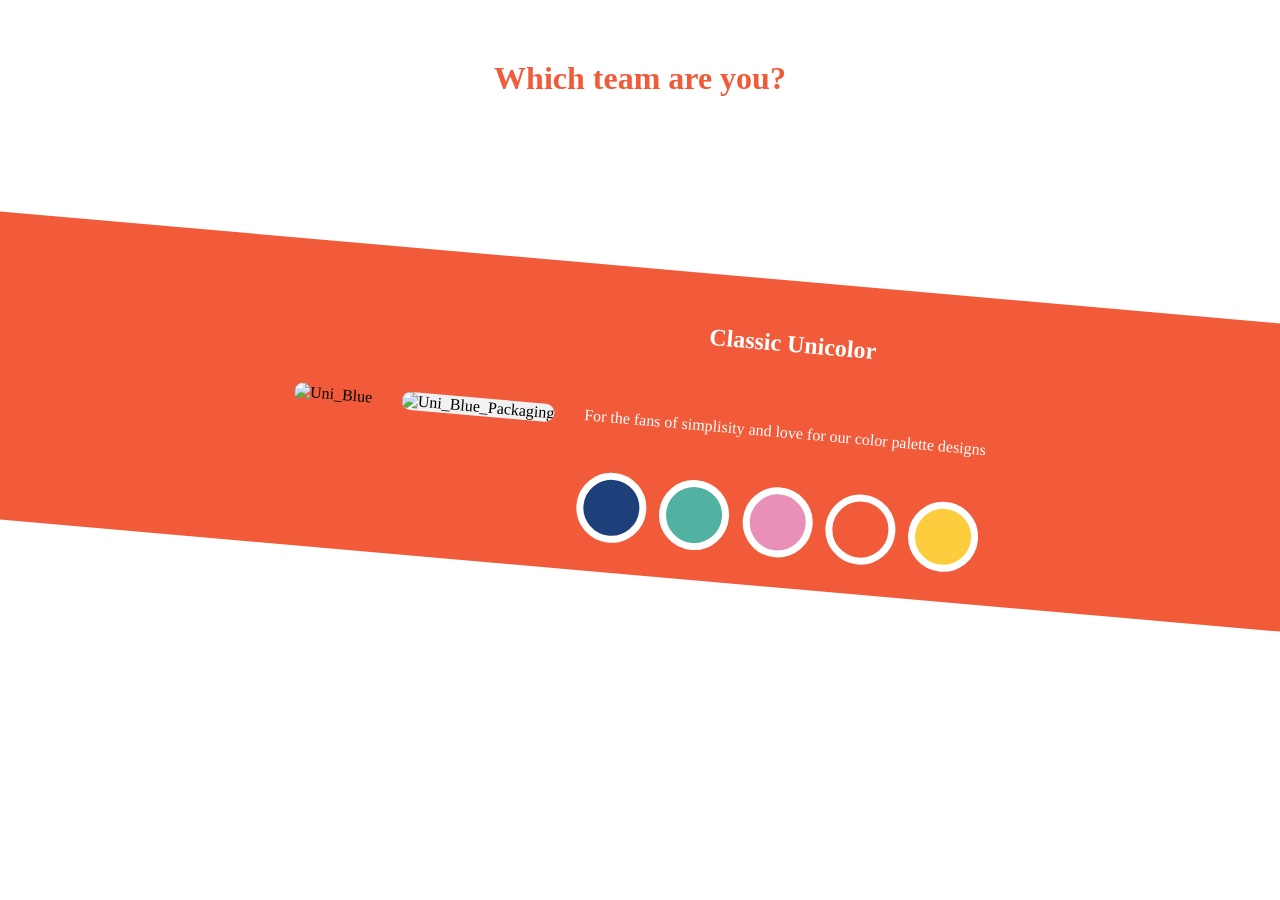
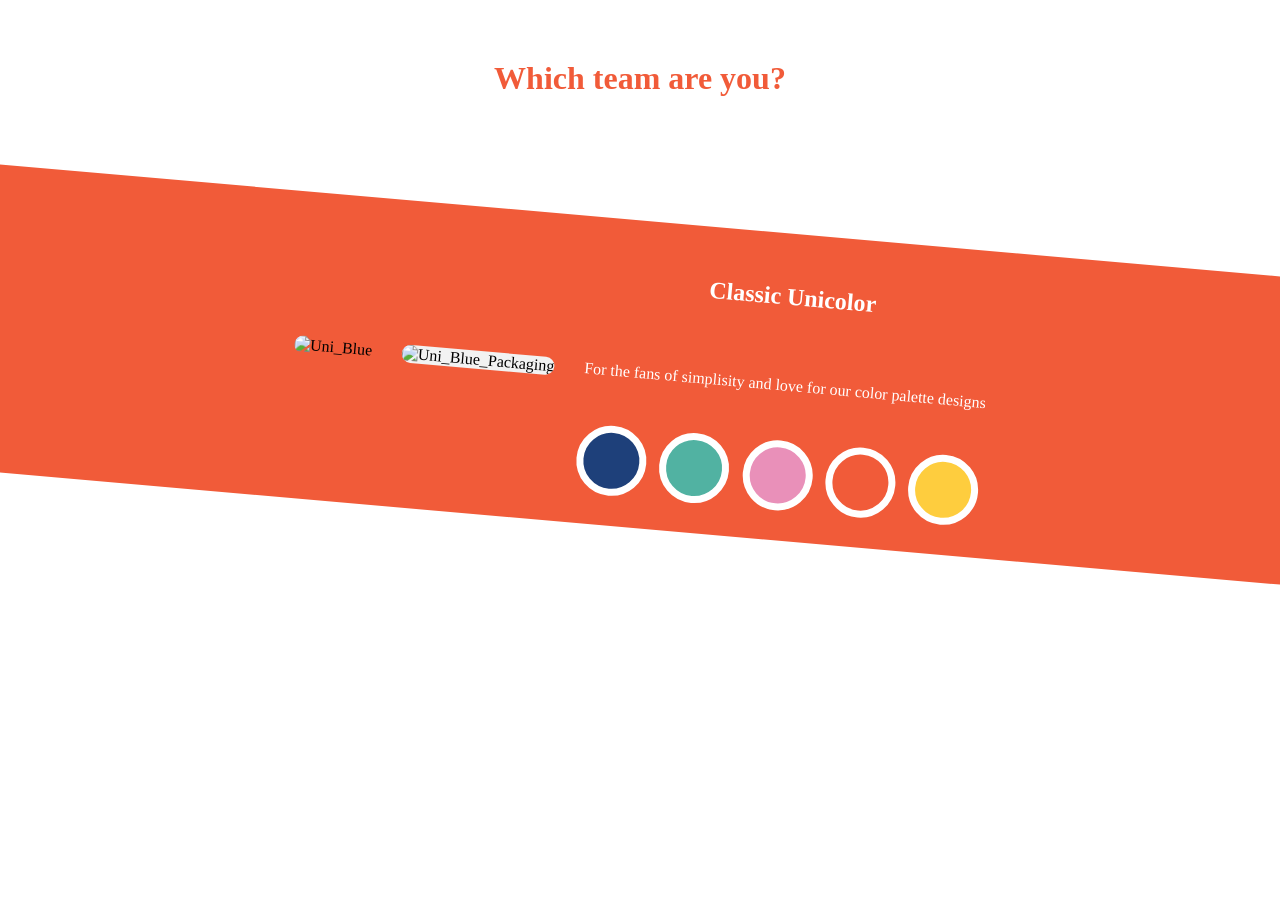

Adding of the Stripes div section and final alignments.

--- a/pages/product_page/product.css
+++ b/pages/product_page/product.css
@@ -34,6 +34,7 @@
 
     /* Special sizings for rotation porposes */
     --angle: 5deg;
+    --negative-angle: -5deg;
     --extra: calc((1 - cos(var(--angle))) * 50vw);
 }
 
@@ -60,12 +61,14 @@ h1 {
     width: 100vw;
     overflow: hidden;
     position: relative;
-    /* This padding measurement is this specific because 
-    is the difference the rotation degrees create */
-    padding-block: calc(8.7vw); /* based on sin(5°) ≈ 0.087 */
+    /* This padding measurement is in view width so it
+    doesn't change with the height but with the width of
+    the screen */
+    padding-block: 5vw;
 }
 
-.Unicolor {
+/* Unicolor and Stripes Section */
+.Unicolor, .Stripes {
     /* Display and centering content */
     display: flex;
     justify-content: center;
@@ -74,53 +77,61 @@ h1 {
     gap: var(--gap-spacing);
     padding-block: var(--gap-spacing);
     padding-inline: var(--main-spacing);
-    width: 100vw;
     /* Other Details */
     background-color: var(--red);
-    transform: rotate(5deg);
-    /* Testing Changes So there is no white spaces on the sides*/
+    /* Properties related to eliminating white spaces on the sides*/
     position: relative;
     left: -5vw;
     width: 110vw;
-    transform-origin: center;
+}
+
+.Unicolor {
+    transform: rotate(var(--angle));
+    /* This margin is specific because of testings I did
+    which gave the perfect result in this sizing */
+    margin-bottom: 8.8vw;
+}
+
+.Stripes {
+    transform: rotate(var(--negative-angle));
+}
+
+.Uni_imgs, .Stripes_Imgs {
+    display: flex;
+    gap: var(--gap-spacing);
 }
 
 .Uni_imgs {
     /* Changing the order on the flexbox so the text show at the left */
     order: 1;
+}
+
+.Uni_text, .Stripes_Text {
     display: flex;
+    flex-direction: column;
     gap: var(--gap-spacing);
+    color: white;
+    /* Max-width measurement extracted from Figma design
+    to limitate expansion of the boxes */
+    max-width: 564px;
 }
 
 .Uni_text {
     /* Changing the order on the flexbox so the text show at the right */
     order: 2;
-    display: flex;
-    flex-direction: column;
-    gap: var(--gap-spacing);
-    max-width: 564px;
-    color: white;
 }
 
 /*--------------------------------------------------------
                       4. Images
 --------------------------------------------------------*/
 
-/*.Uni_imgs img {
-    height: auto;
-    max-height: 282px;
-    width: auto;
-    max-width: 100%;
-    max-width: 422.95px;
-    object-fit: contain;
-    transition: all 0.3s ease;
-}*/
-
+/* General images properties changes */
 img {
     max-height: 282px;
     border-radius: var(--radius);
 }
 
+/* Unicolor Section*/
 /* Making both blue versions of the image the default ones */
 .uni_display {
     display: none;
@@ -136,6 +147,25 @@ img {
 }
 
 .uni_blue {
+    display: block;
+}
+
+/* Stripes Section*/
+/* Making both blue versions of the image the default ones */
+.stripes_display {
+    display: none;
+}
+
+.stripes_socks_blue {
+    display: block;
+}
+
+.stripes_packaging {
+    display: none;
+    background-color: var(--packaging-background-color);
+}
+
+.stripes_blue {
     display: block;
 }
 
@@ -189,69 +219,91 @@ img {
 /* Hiding images and bringing them when selected */
 
 /* Unicolor Green Selection */
-.Unicolor:has(#green:checked) .uni_display {
+.Unicolor:has(#green:checked) .uni_display, 
+.Unicolor:has(#green:checked) .uni_packaging {
     display: none;
 }
 
-.Unicolor:has(#green:checked) .uni_packaging { 
-    display: none; 
-}
-
-.Unicolor:has(#green:checked) .uni_socks_green {
+.Unicolor:has(#green:checked) .uni_socks_green,
+.Unicolor:has(#green:checked) .uni_green {
     display: block;
 }
 
-.Unicolor:has(#green:checked) .uni_green { 
-    display: block; 
-}
-
 /* Unicolor Pink Selection */
-.Unicolor:has(#pink:checked) .uni_display {
-    display: none;
-}
-
+.Unicolor:has(#pink:checked) .uni_display, 
 .Unicolor:has(#pink:checked) .uni_packaging {
     display: none;
 }
 
-.Unicolor:has(#pink:checked) .uni_socks_pink {
-    display: block;
-}
-
-.Unicolor:has(#pink:checked) .uni_pink{
+.Unicolor:has(#pink:checked) .uni_socks_pink,
+.Unicolor:has(#pink:checked) .uni_pink {
     display: block;
 }
 
 /* Unicolor Red Selection */
-.Unicolor:has(#red:checked) .uni_display {
-    display: none;
-}
-
+.Unicolor:has(#red:checked) .uni_display, 
 .Unicolor:has(#red:checked) .uni_packaging {
     display: none;
 }
 
-.Unicolor:has(#red:checked) .uni_socks_red {
-    display: block;
-}
-
+.Unicolor:has(#red:checked) .uni_socks_red, 
 .Unicolor:has(#red:checked) .uni_red {
     display: block;
 }
 
 /* Unicolor Yellow Selection */
-.Unicolor:has(#yellow:checked) .uni_display {
-    display: none;
-}
-
+.Unicolor:has(#yellow:checked) .uni_display,
 .Unicolor:has(#yellow:checked) .uni_packaging {
     display: none;
 }
 
-.Unicolor:has(#yellow:checked) .uni_socks_yellow {
+.Unicolor:has(#yellow:checked) .uni_socks_yellow, 
+.Unicolor:has(#yellow:checked) .uni_yellow {
     display: block;
 }
 
-.Unicolor:has(#yellow:checked) .uni_yellow {
+/* ------------------------------------------------ */
+
+/* Stripes Green Selection */
+.Stripes:has(#st_green:checked) .stripes_display, 
+.Stripes:has(#st_green:checked) .stripes_packaging {
+    display: none;
+}
+
+.Stripes:has(#st_green:checked) .stripes_socks_green, 
+.Stripes:has(#st_green:checked) .stripes_green {
+    display: block;
+}
+
+/* Stripes Pink Selection */
+.Stripes:has(#st_pink:checked) .stripes_display, 
+.Stripes:has(#st_pink:checked) .stripes_packaging {
+    display: none;
+}
+
+.Stripes:has(#st_pink:checked) .stripes_socks_pink, 
+.Stripes:has(#st_pink:checked) .stripes_pink {
+    display: block;
+}
+
+/* Stripes Red Selection */
+.Stripes:has(#st_red:checked) .stripes_display, 
+.Stripes:has(#st_red:checked) .stripes_packaging {
+    display: none;
+}
+
+.Stripes:has(#st_red:checked) .stripes_socks_red, 
+.Stripes:has(#st_red:checked) .stripes_red {
+    display: block;
+}
+
+/* Stripes Yellow Selection */
+.Stripes:has(#st_yellow:checked) .stripes_display, 
+.Stripes:has(#st_yellow:checked) .stripes_packaging {
+    display: none;
+}
+
+.Stripes:has(#st_yellow:checked) .stripes_socks_yellow, 
+.Stripes:has(#st_yellow:checked) .stripes_yellow {
     display: block;
 }
